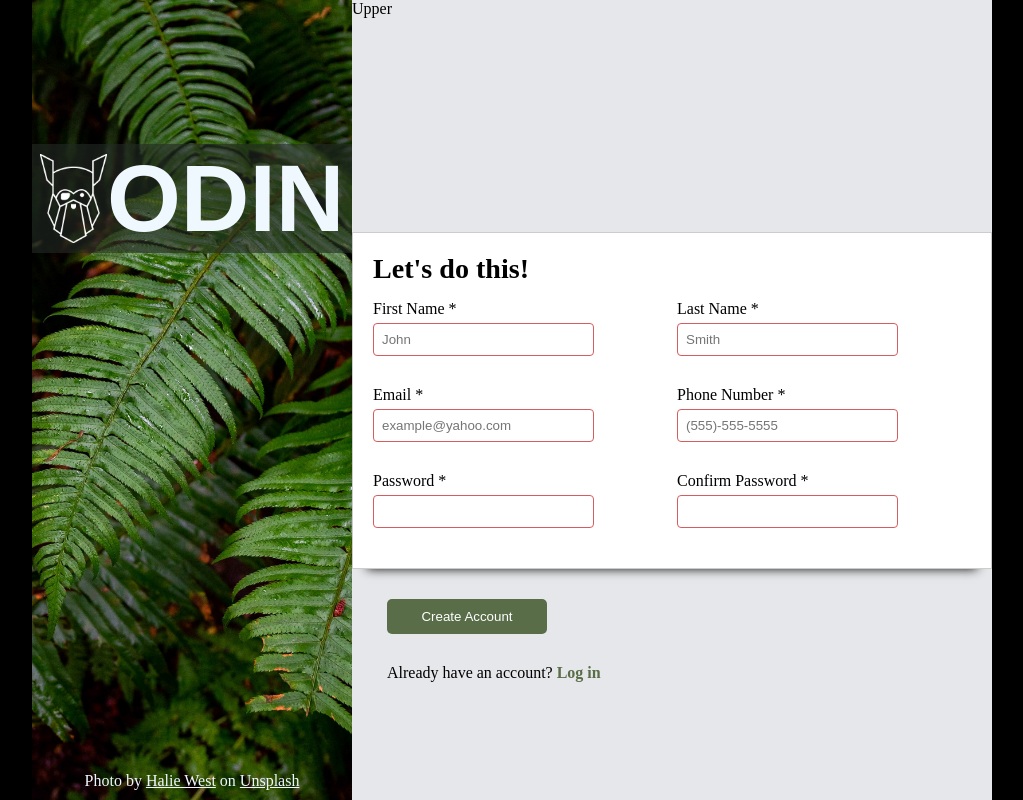
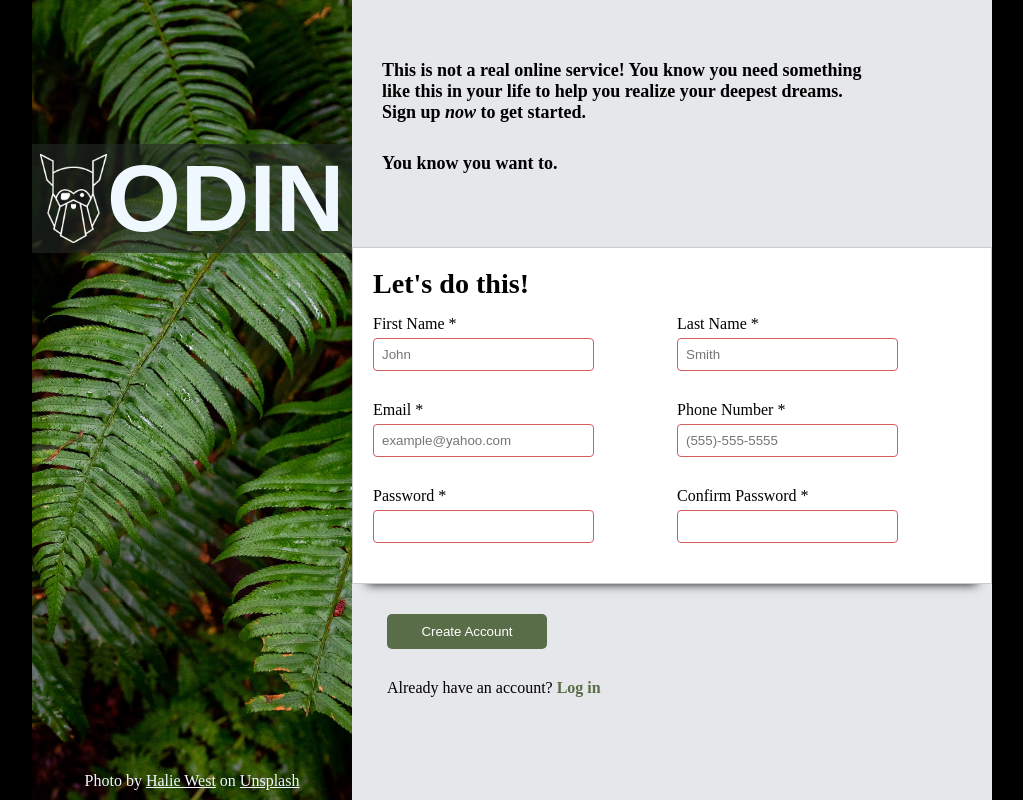
Before and after one commit to Kamari93/odin-sign-up-form, a plain HTML site: page index.html in a window 1280 px wide. Shown: the whole page, without its empty margins (128-1151 px from the left). Drawn offline with Linux system fonts and the light colour scheme; a web font is replaced by a local one.

Commit message:
Add right upper content

```diff
--- a/index.html
+++ b/index.html
@@ -28,9 +28,16 @@
         </div>
       </div>
       <div class="right-column">
-        <div class="upper">Upper</div>
+        <div class="upper">
+          <p class="content1">
+            This is not a real online service! You know you need something like
+            this in your life to help you realize your deepest dreams. Sign up
+            <em>now</em> to get started.
+          </p>
+          <p class="content2">You know you want to.</p>
+        </div>
         <!-- <h3>Let's do this!</h3> -->
-        <form class="form-container" id="odin-form">
+        <form class="form-container" id="odin-form" method="get">
           <div class="form-title"><h3>Let's do this!</h3></div>
           <div class="form-field">
             <label for="firstName">First Name *</label>
@@ -86,7 +93,7 @@
               id="password"
               name="password"
               minlength="5"
-              pattern="^(?=.*[0-9])(?=.*[!@#$%^&*()_+{}\[\]:;<>,.?~\\/])(?=.*[a-zA-Z]).{5,}$"
+              pattern="^(?=.*[A-Za-z])(?=.*\d)(?=.*[@$!%*#?&])[A-Za-z\d@$!%*#?&]{5,}$"
               required
             />
             <p class="error-message" id="passwordError"></p>
@@ -115,7 +122,7 @@
             Create Account
           </button>
           <div class="existing-usr">
-            <p>Already have an account? <a href="#">Log in</a></p>
+            <p>Already have an account? <a href="index.html">Log in</a></p>
           </div>
         </div>
       </div>
--- a/script.js
+++ b/script.js
@@ -10,7 +10,6 @@ const emailError = document.getElementById('emailError');
 const phoneError = document.getElementById('phoneError');
 const passwordError = document.getElementById('passwordError');
 const passWordMatchText = document.getElementById("passwordMatchText");
-// const formFields = document.querySelectorAll("form-field input");
 const formFields = document.querySelectorAll("input");
 const submitBtn = document.getElementById("submit-btn");
 
@@ -18,6 +17,10 @@ const submitBtn = document.getElementById("submit-btn");
 confirmPasswordInput.addEventListener('input', matchPassword);
 passwordInput.addEventListener('input', clearPasswordMatchText);
 confirmPasswordInput.addEventListener('input', clearPasswordMatchText);
+passwordInput.addEventListener('input', () => {
+    if (confirmPasswordInput.value !== "") matchPassword();
+    if (!confirmPasswordInput.value) passWordMatchText.textContent = '';
+});
 
 
 function matchPassword() {
@@ -42,25 +45,20 @@ function checkValidity() {
     const isValidLastName = lastNameInput.value.length >= 3 || lastNameInput.value === '';
     const isValidEmail = emailInput.value === '' || emailInput.checkValidity();
     const isValidPhone = phoneInput.value === '' || phoneInput.checkValidity();
-    const isValidPassword = passwordInput.value === '' || /^(?=.*\d)(?=.*[!@#$%^&*])(?=.*[a-zA-Z]).{5,}$/.test(passwordInput.value);
+    const isValidPassword = passwordInput.value === '' || /^(?=.*[A-Za-z])(?=.*\d)(?=.*[@$!%*#?&])[A-Za-z\d@$!%*#?&]{5,}$/.test(passwordInput.value);
 
 
     firstNameError.textContent = isValidFirstName ? '' : 'First name too short';
     lastNameError.textContent = isValidLastName ? '' : 'Last name too short';
     emailError.textContent = isValidEmail ? '' : 'Invalid email format';
     phoneError.textContent = isValidPhone ? '' : 'Invalid number';
-    passwordError.textContent = isValidPassword ? '' : 'Password must be at least 5 characters, <br />include a special character, and a number';
-    // confirmPasswordError.textContent = doPasswordsMatch ? '' : 'Passwords don\'t match';
-
-    // submitButton.disabled = !(isValidFirstName && isValidLastName && isValidEmail && isValidPhone && isValidPassword && doPasswordsMatch);
+    passwordError.textContent = isValidPassword ? '' : 'Must be at least 5 chars, include a special char, and a number';
     }
 
 function clearPasswordMatchText() {
-    if (!passwordInput.value && !confirmPasswordInput.value) {
+    if (!confirmPasswordInput.value) {
         passWordMatchText.textContent = '';
     }};
-
-
 
 formFields.forEach(field => {
     field.addEventListener('focus', () => {
--- a/style.css
+++ b/style.css
@@ -74,6 +74,23 @@ body {
 .upper {
   /* background: green; */
   flex: 1;
+  display: flex;
+  flex-direction: column;
+  padding: 30px;
+}
+
+.upper p {
+  /* padding-left: 20px; */
+  width: 85%;
+  font-size: large;
+  font-weight: 700;
+}
+
+.content1 {
+  /* padding-top: 50px; */
+  margin-top: 30px;
+  margin-bottom: 30px;
+  /* width: 70px; */
 }
 
 .form-container {
@@ -166,6 +183,7 @@ body {
 .lower {
   /* background: orange; */
   flex: 1;
+  padding-bottom: 30px;
 }
 
 .lower > * {
```
